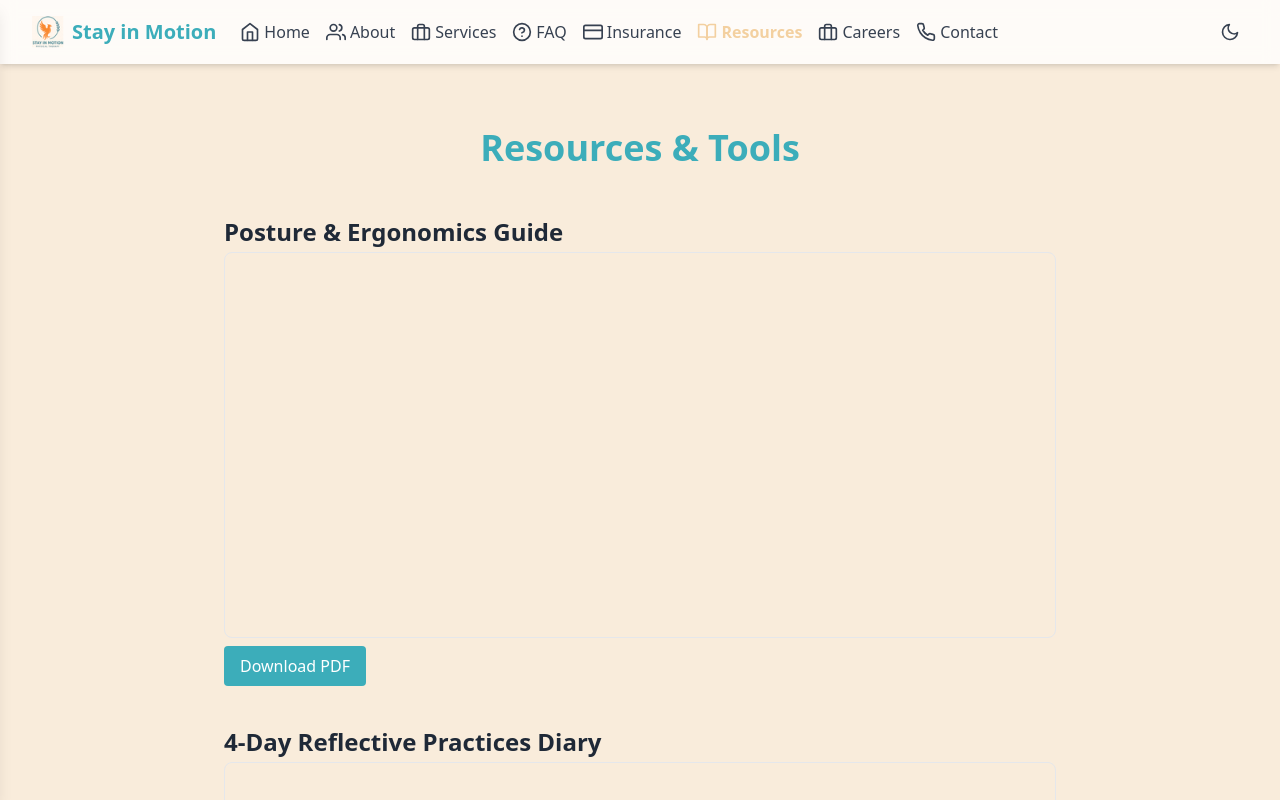
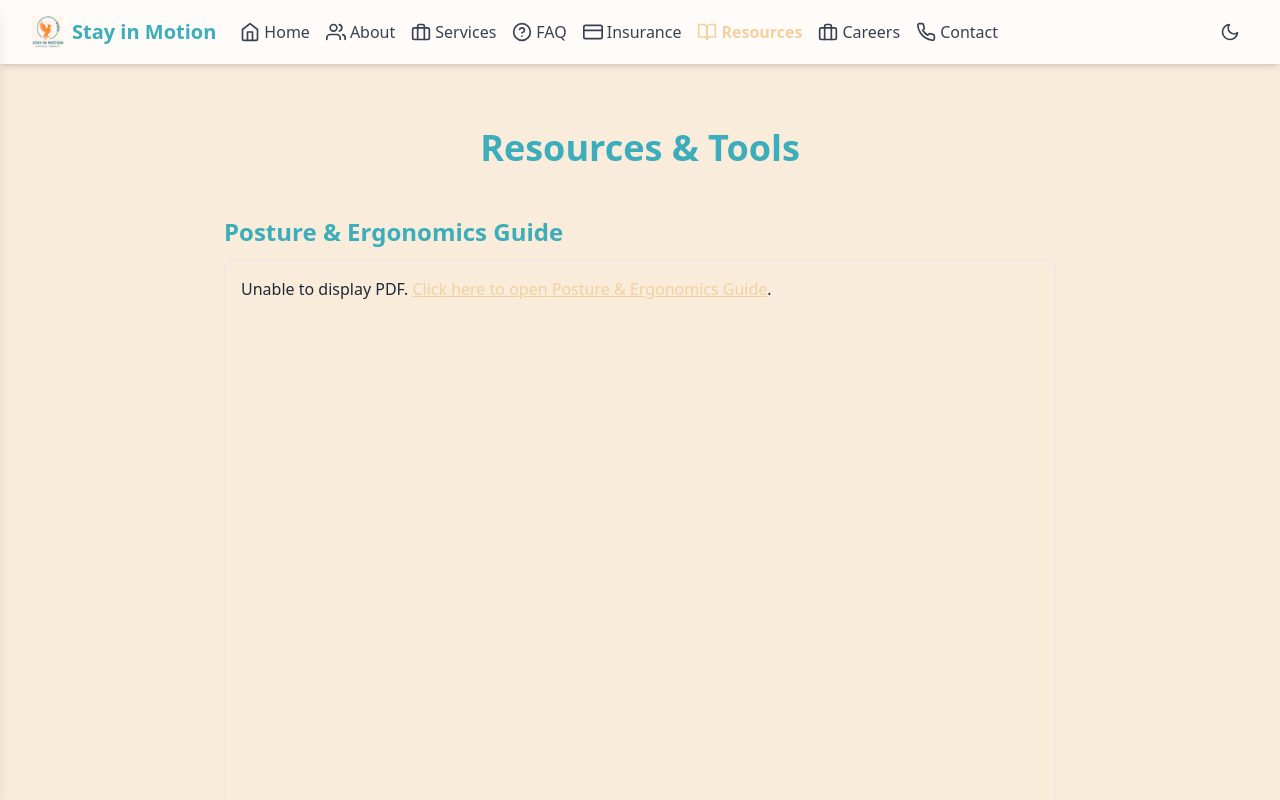
Before and after one commit to spickworth1991/stay-in-motion, a React (Vite) app: page /resources in a window 1280 px wide. Shown: the top 800 px of the page. Built offline with nearby package versions, Linux system fonts and the light colour scheme.

Commit message:
attempt 2

```diff
--- a/src/components/PdfViewer.jsx
+++ b/src/components/PdfViewer.jsx
@@ -1,24 +1,21 @@
 // src/components/PdfViewer.jsx
-import React from 'react'
-
 export default function PdfViewer({ title, pdfUrl }) {
   return (
     <div className="mb-10">
-      <h3 className="text-2xl font-semibold mb-1">{title}</h3>
-      <div className="border rounded-lg overflow-hidden">
-        <iframe
-          src={pdfUrl}
-          title={title}
-          className="w-full h-96"
-        />
-      </div>
-      <a
-        href={pdfUrl}
-        download
-        className="mt-2 inline-block px-4 py-2 bg-primary dark:bg-gray-500 text-white rounded hover:bg-primary/90 transition"
+      <h2 className="text-2xl font-semibold mb-3 text-primary">{title}</h2>
+      <object
+        data={pdfUrl}
+        type="application/pdf"
+        className="w-full h-[720px] border rounded-lg"
       >
-        Download PDF
-      </a>
+        <p className="p-4">
+          Unable to display PDF.
+          {" "}
+          <a href={pdfUrl} target="_blank" rel="noopener noreferrer" className="text-accent underline">
+            Click here to open {title}
+          </a>.
+        </p>
+      </object>
     </div>
-  )
+  );
 }
```
